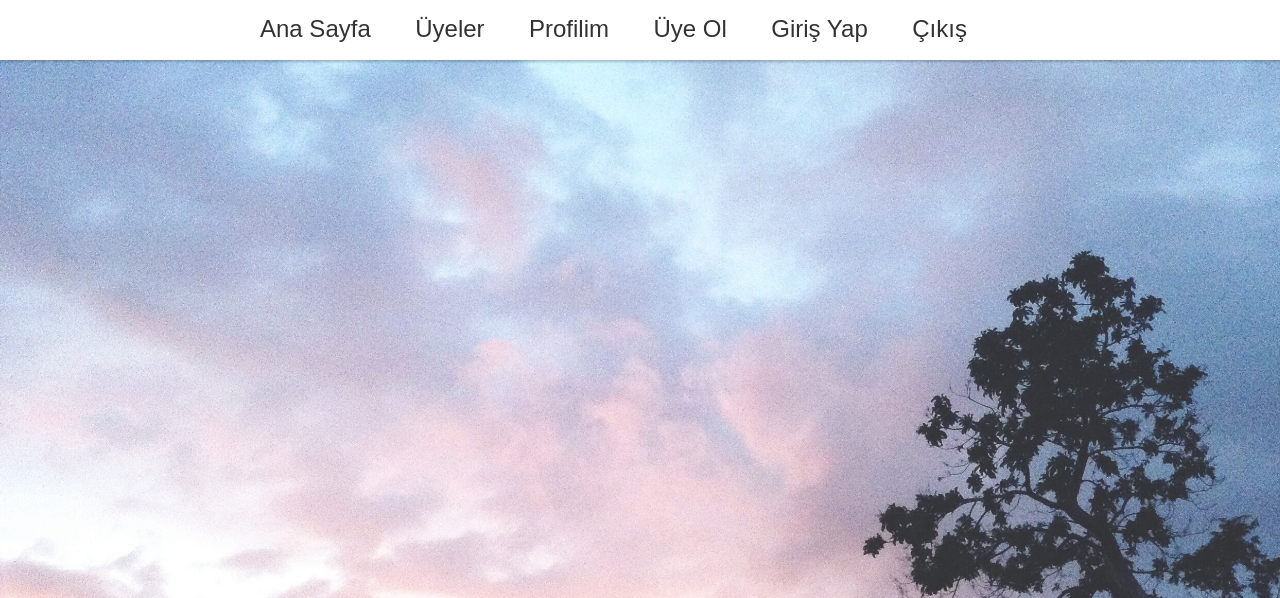
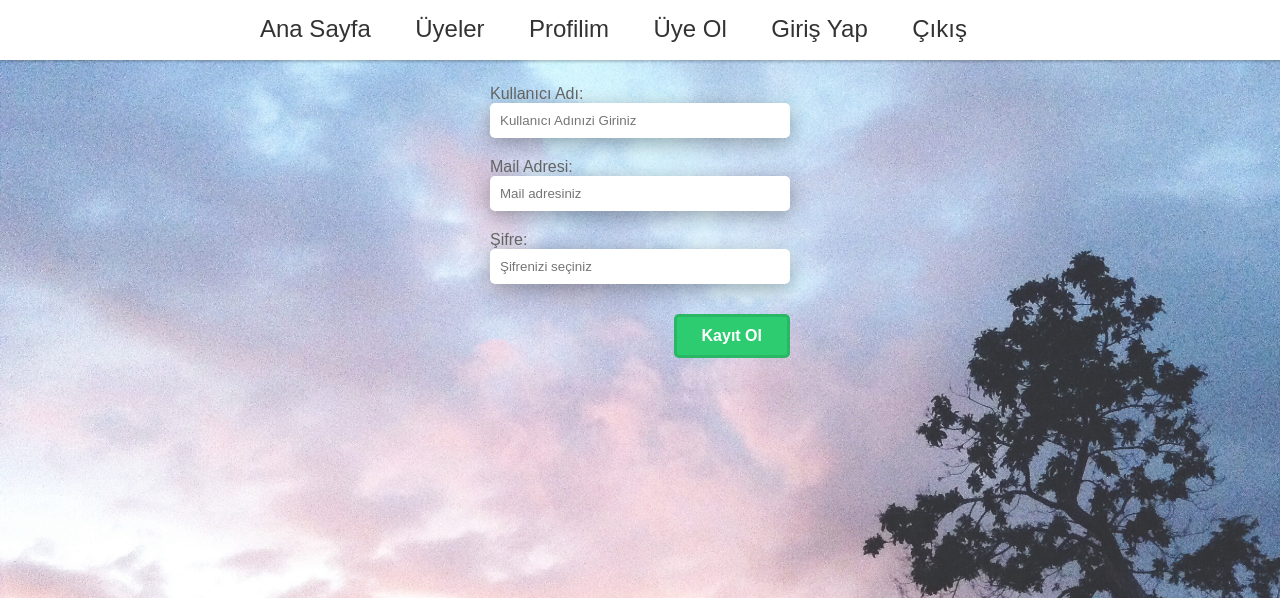
Before and after one commit to PauSiber/web-programlamaya-post-it, a PHP site: page /uyeol.php in a window 1280 px wide. Shown: the top 598 px of the page. Run offline with PHP 8.4, Linux system fonts and the light colour scheme.

Commit message:
duzenlemeler yapildi

```diff
--- a/styles/style.css
+++ b/styles/style.css
@@ -79,3 +79,71 @@ body {
 .post:nth-child(3n-3) {
   margin-right: 0;
 }
+
+.yazi_alani {
+  width: 100%;
+  max-width: 100%;
+  height: 60px;
+  max-height: 120px;
+  border-radius: 10px;
+  padding: 10px;
+  box-shadow: 0 5px 20px rgba(0, 0, 0, 0.3);
+  border: none;
+}
+
+.yazi_butonu {
+  float: right;
+  padding: 10px 25px;
+  background-color: #2ECC71;
+  border: 3px solid rgba(0,0,0,0.1);
+  margin-top: 10px;
+  border-radius: 5px;
+  color: #fff;
+  font-weight: bold;
+  font-size: 16px;
+  cursor: pointer;
+}
+
+.uyelik_formu {
+  margin: 0 auto;
+  width: 300px;
+}
+
+.uyelik_formu label {
+  color: #666;
+}
+
+.uyelik_texti {
+  width: 300px;
+  padding: 10px;
+  margin-bottom: 20px;
+  border-radius: 5px;
+  border: none;
+  box-shadow: 0 5px 20px rgba(0, 0, 0, 0.3);
+}
+
+/* PROFİL */
+.profil_bolumu {
+  margin-bottom: 25px;
+}
+
+
+.profil_bolumu img {
+  float: left;
+  width: 128px;
+  height: 128px;
+  border-radius: 100px;
+}
+
+.profil_bilgisi {
+  float: left;
+  margin-left: 20px;
+}
+
+.profil_bolumu h1 {
+
+}
+
+.profil_bolumu p {
+
+}
--- a/uyeol.php
+++ b/uyeol.php
@@ -1,3 +1,19 @@
 <?php include 'includes/header.php'; ?>
 
+<form class="uyelik_formu">
+
+  <label>Kullanıcı Adı:</label>
+  <input type="text" class="uyelik_texti" placeholder="Kullanıcı Adınızi Giriniz">
+
+  <label>Mail Adresi:</label>
+  <input type="email" class="uyelik_texti" placeholder="Mail adresiniz">
+
+  <label>Şifre:</label>
+  <input type="password" class="uyelik_texti" placeholder="Şifrenizi seçiniz">
+
+
+  <input type="submit" value="Kayıt Ol" class="yazi_butonu">
+
+</form>
+
 <?php include 'includes/footer.php'; ?>
```
Also changed, not shown: giris.php (+13 -0 lines), index.php (+6 -2 lines), profil.php (+26 -0 lines), deneme.txt (deleted), images/uyeler/gurkan.JPG (added), images/uyeler/sincap.jpg (added).
